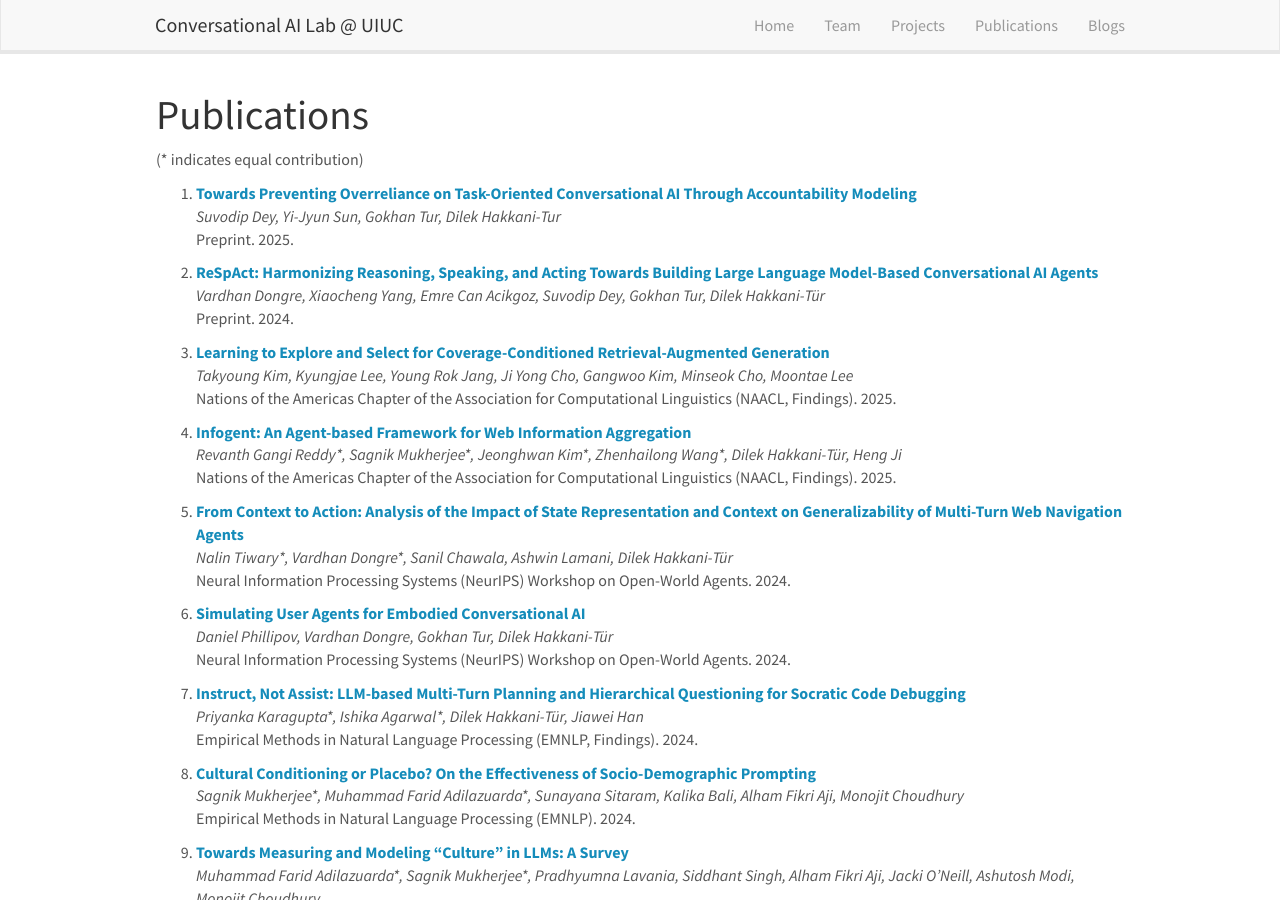
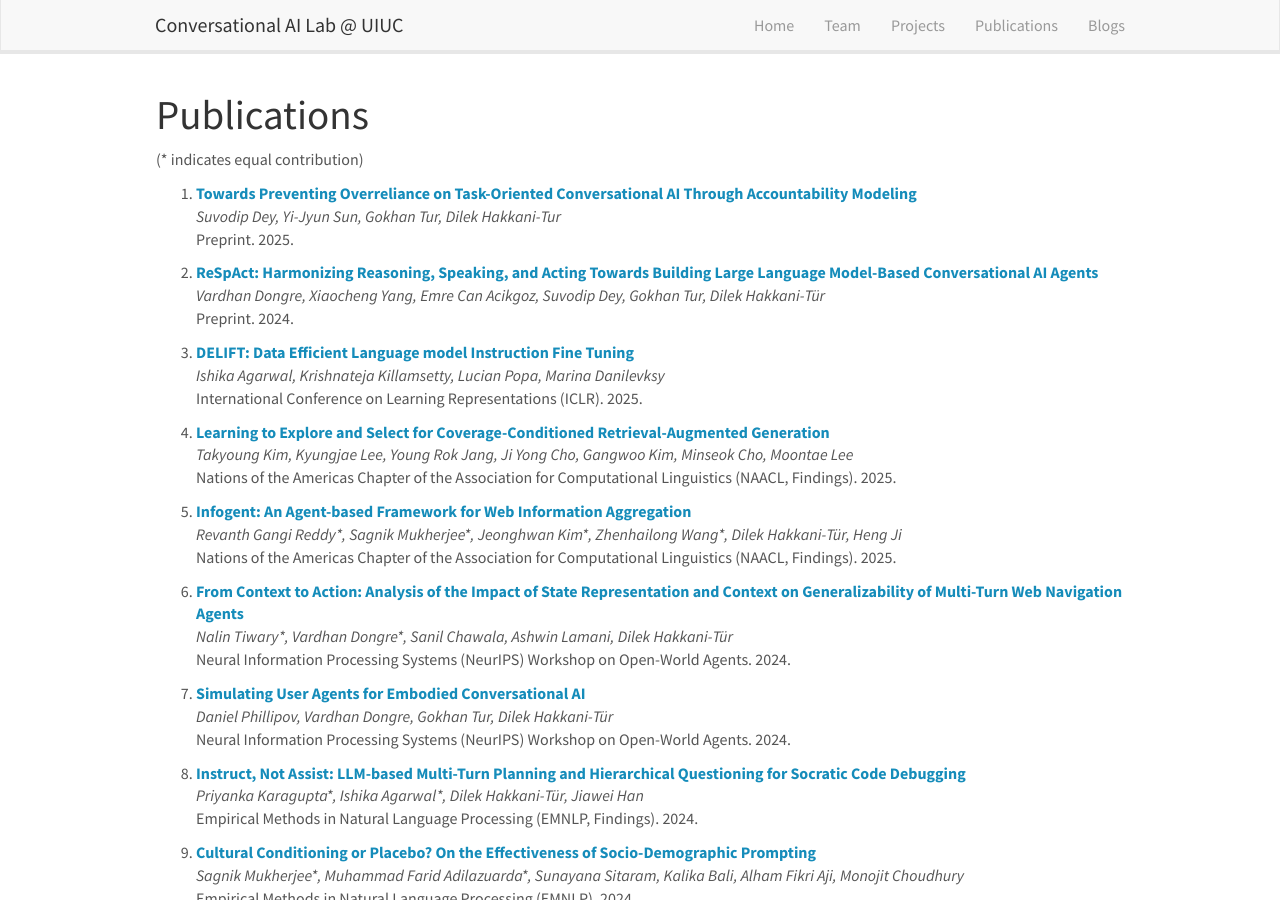
Before and after one commit to uiuc-conversational-ai-lab/uiuc-conversational-ai-lab.github.io, a Jekyll site: the page built from _pages/publications.md, in a window 1280 px wide and 900 px high. Built offline with Jekyll 4.4.1, drawn with Linux system fonts in a browser that asks for light colours; nearby versions of some CDN libraries.

Commit message:
pubs update

```diff
--- a/_data/publist.yml
+++ b/_data/publist.yml
@@ -10,6 +10,13 @@
   link:
     url: https://arxiv.org/abs/2411.00927
     display: Preprint. 2024.
+  highlight: 1
+
+- title: "DELIFT: Data Efficient Language model Instruction Fine Tuning"
+  authors: Ishika Agarwal, Krishnateja Killamsetty, Lucian Popa, Marina Danilevksy
+  link:
+    url: https://arxiv.org/abs/2411.04425
+    display: International Conference on Learning Representations (ICLR). 2025.
   highlight: 1
 
 - title: "Learning to Explore and Select for Coverage-Conditioned Retrieval-Augmented Generation"
```
